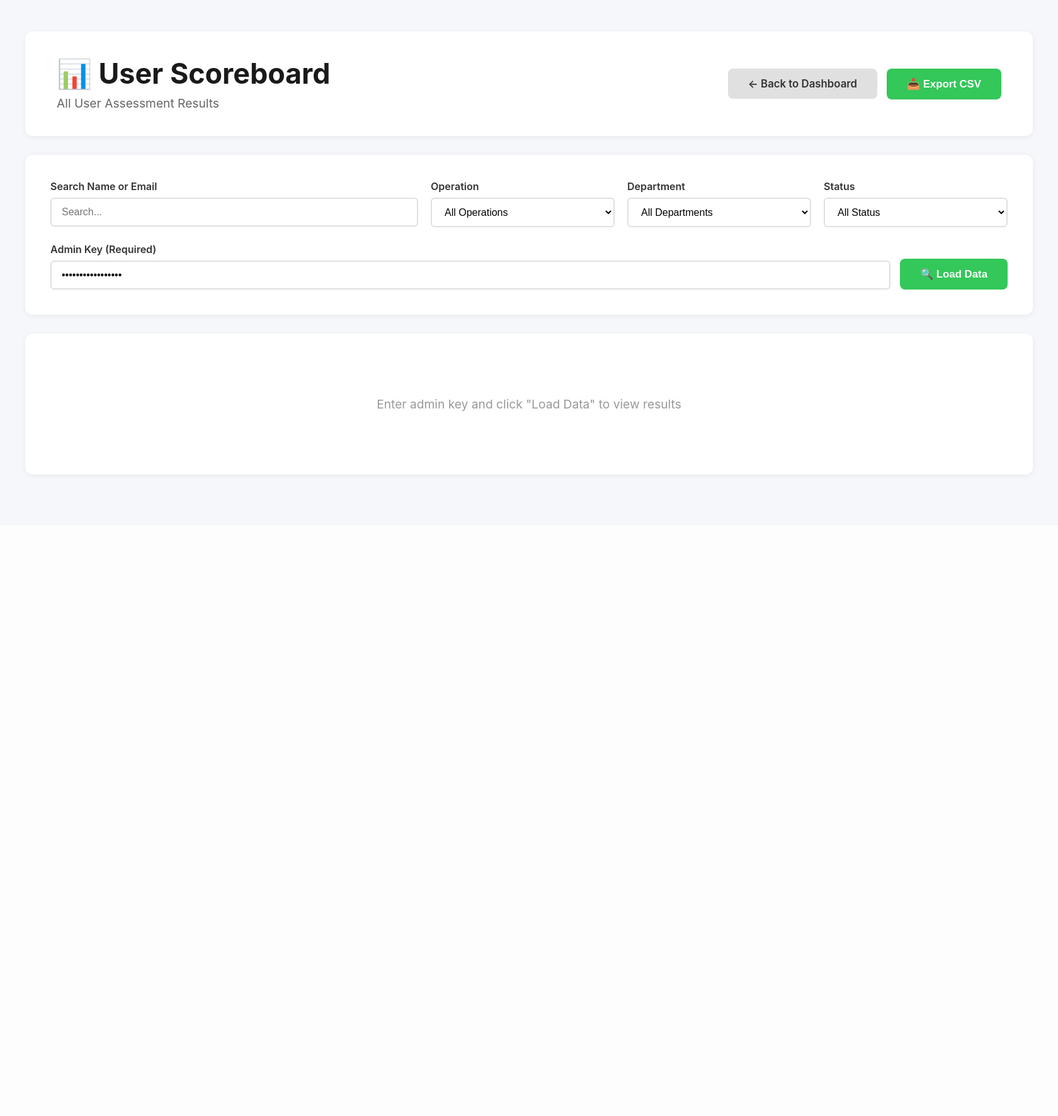
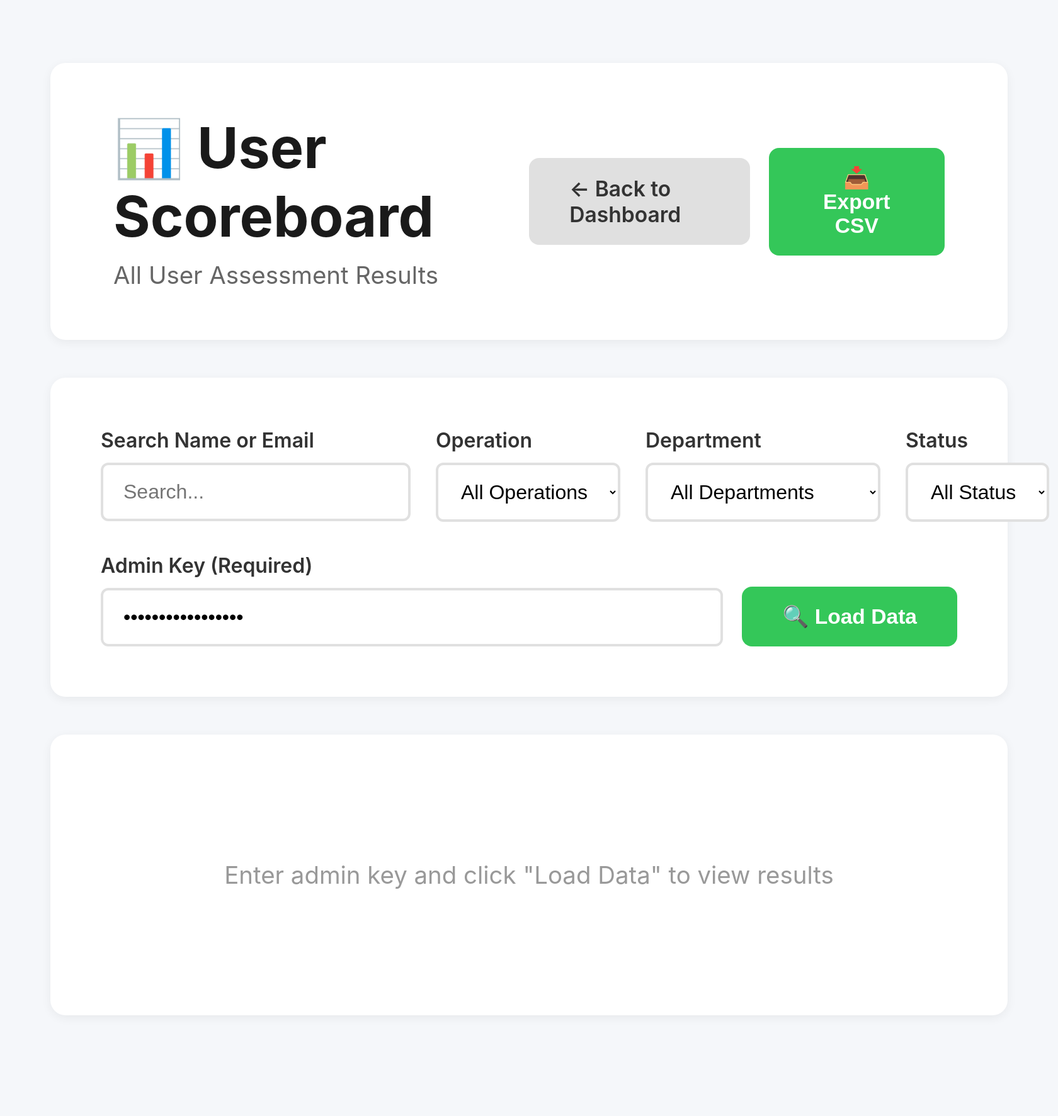
Before and after one commit to Dino24-Max/English-Assessment, a FastAPI app: page /admin/scoreboard in a window 1680 px wide. Shown: the whole page at 63% size. Before the commit the page ends 758 px from the top, so only its background shows below. Run offline with FastAPI, Linux system fonts and the light colour scheme; parts of the project's set-up code (start-up, migrations or seed data) failed here and were passed over; some web fonts are replaced.

Commit message:
Fix Admin Dashboard stats display and enlarge Scoreboard UI - Fixed stats API: Added func import, fixed date comparison, added default values - Improved error handling in dashboard JavaScript - Enlarged Scoreboard UI by 2x: fonts, padding, spacing, container sizes - All UI elements doubled in size for better visibility

```diff
--- a/src/main/python/templates/admin_scoreboard.html
+++ b/src/main/python/templates/admin_scoreboard.html
@@ -16,48 +16,48 @@
             font-family: 'SF Pro Display', -apple-system, BlinkMacSystemFont, 'Segoe UI', sans-serif;
             background: #f5f7fa;
             min-height: 100vh;
-            padding: 50px 40px;
-            font-size: 16px;
+            padding: 100px 80px;
+            font-size: 32px;
         }
 
         .container {
-            max-width: 2600px;
+            max-width: 5200px;
             margin: 0 auto;
         }
 
         .header {
             background: white;
-            padding: 40px 50px;
-            border-radius: 12px;
-            margin-bottom: 30px;
-            box-shadow: 0 2px 8px rgba(0, 0, 0, 0.06);
+            padding: 80px 100px;
+            border-radius: 24px;
+            margin-bottom: 60px;
+            box-shadow: 0 4px 16px rgba(0, 0, 0, 0.06);
             display: flex;
             justify-content: space-between;
             align-items: center;
         }
 
         .header-left h1 {
-            font-size: 2.8rem;
+            font-size: 5.6rem;
             font-weight: 700;
             color: #1a1a1a;
-            margin-bottom: 8px;
+            margin-bottom: 16px;
         }
 
         .header-left p {
             color: #666;
-            font-size: 1.2rem;
+            font-size: 2.4rem;
         }
 
         .header-right {
             display: flex;
-            gap: 15px;
+            gap: 30px;
             align-items: center;
         }
 
         .btn {
-            padding: 14px 32px;
-            border-radius: 8px;
-            font-size: 1.05rem;
+            padding: 28px 64px;
+            border-radius: 16px;
+            font-size: 2.1rem;
             font-weight: 600;
             cursor: pointer;
             transition: all 0.2s ease;
@@ -86,36 +86,36 @@
 
         .card {
             background: white;
-            border-radius: 12px;
-            padding: 40px;
-            margin-bottom: 30px;
-            box-shadow: 0 2px 8px rgba(0, 0, 0, 0.06);
+            border-radius: 24px;
+            padding: 80px;
+            margin-bottom: 60px;
+            box-shadow: 0 4px 16px rgba(0, 0, 0, 0.06);
         }
 
         .filters-section {
             display: grid;
             grid-template-columns: 2fr 1fr 1fr 1fr;
-            gap: 20px;
-            margin-bottom: 25px;
+            gap: 40px;
+            margin-bottom: 50px;
         }
 
         .filter-group {
             display: flex;
             flex-direction: column;
-            gap: 8px;
+            gap: 16px;
         }
 
         .filter-label {
-            font-size: 1rem;
+            font-size: 2rem;
             font-weight: 600;
             color: #333;
         }
 
         .filter-input, .filter-select {
-            padding: 12px 16px;
-            border: 2px solid #e0e0e0;
-            border-radius: 6px;
-            font-size: 1rem;
+            padding: 24px 32px;
+            border: 4px solid #e0e0e0;
+            border-radius: 12px;
+            font-size: 2rem;
             background: white;
             transition: all 0.2s ease;
         }
@@ -128,7 +128,7 @@
 
         .admin-key-section {
             display: flex;
-            gap: 15px;
+            gap: 30px;
             align-items: flex-end;
         }
 
@@ -281,25 +281,25 @@
 
         .loading {
             text-align: center;
-            padding: 60px;
-            font-size: 1.2rem;
+            padding: 120px;
+            font-size: 2.4rem;
             color: #999;
         }
 
         .error-message {
             background: #f8d7da;
             color: #721c24;
-            padding: 16px 20px;
-            border-radius: 8px;
-            margin-top: 20px;
-            font-size: 1rem;
+            padding: 32px 40px;
+            border-radius: 16px;
+            margin-top: 40px;
+            font-size: 2rem;
         }
 
         .no-data {
             text-align: center;
-            padding: 60px;
+            padding: 120px;
             color: #999;
-            font-size: 1.2rem;
+            font-size: 2.4rem;
         }
     </style>
 </head>
```
Also changed, not shown: other parts of src/main/python/templates/admin_scoreboard.html (+24 -24 lines), src/main/python/api/routes/admin.py (+9 -7 lines), src/main/python/templates/admin_dashboard.html (+15 -7 lines).
